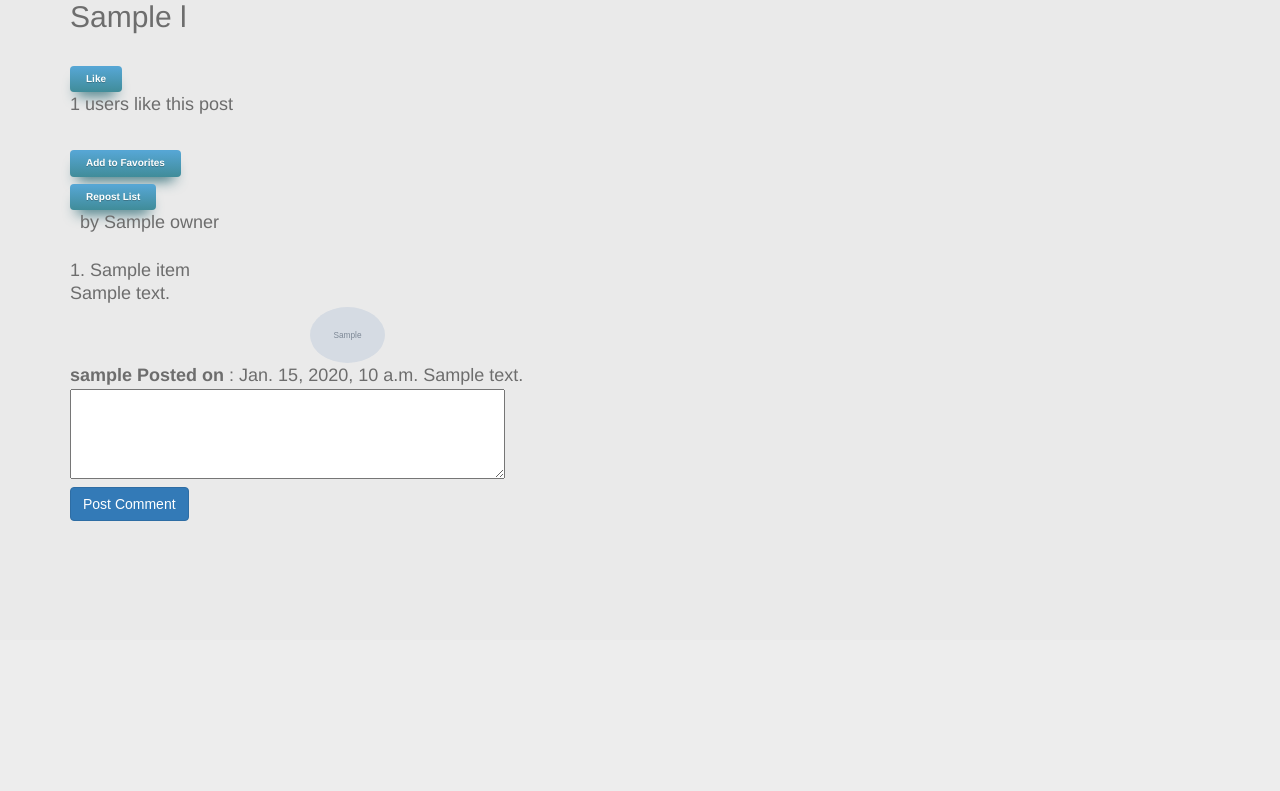
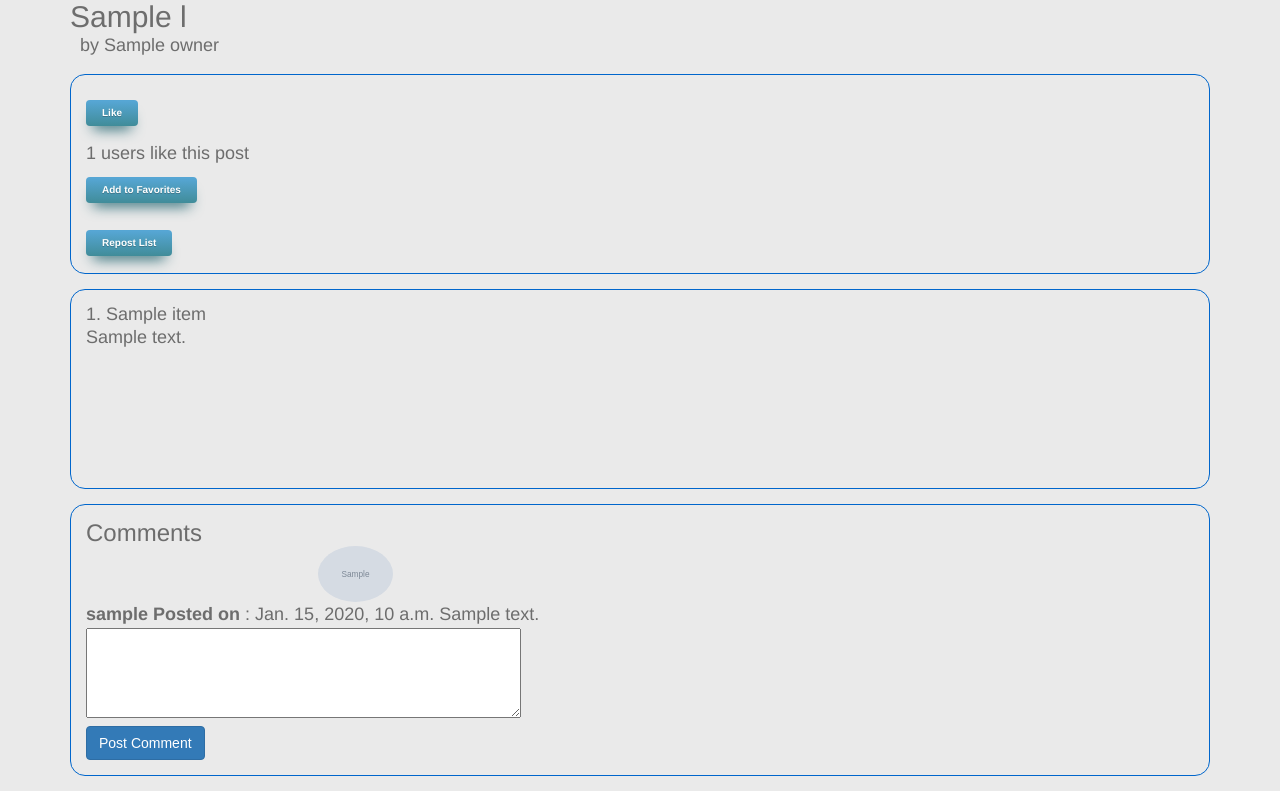
Before and after one commit to UCR-CS179-Team7/ListVerse, a Django app: template UCRList/lists/templates/lists/listdetail.html in a window 1280 px wide. Shown: the part 160-951 px from the top of the page. Before the commit the page ends 681 px from the top, so only its background shows below. Run offline with Django 3.2, Linux system fonts and the light colour scheme; the template is opened without the code that fills it: most values are stand-ins (such as "Sample title", 1, 10 or a date in 2020); grey boxes marked "Sample" are stand-in pictures; parts of the project's set-up code (start-up, migrations or seed data) failed here and were passed over; some libraries are stand-ins or nearby versions.

Commit message:
Last minute style cleanup.

```diff
--- a/UCRList/allauth/templates/account/login.html
+++ b/UCRList/allauth/templates/account/login.html
@@ -6,7 +6,7 @@
 {% block head_title %}{% trans "Sign In" %}{% endblock %}
 
 {% block content %}
-
+<div class="network-section" style="margin-left: 0;">
 <h1>{% trans "Sign In" %}</h1>
 
 {% if socialaccount.providers %}
@@ -40,5 +40,5 @@ for a {{ site_name }} account and sign in below:{% endblocktrans %}</p>
   <a class="button secondaryAction" href="{% url 'account_reset_password' %}">{% trans "Forgot Password?" %}</a>
   <button class="primaryAction" type="submit">{% trans "Sign In" %}</button>
 </form>
-
+</div>
 {% endblock %}
--- a/UCRList/allauth/templates/account/signup.html
+++ b/UCRList/allauth/templates/account/signup.html
@@ -5,6 +5,7 @@
 {% block head_title %}{% trans "Signup" %}{% endblock %}
 
 {% block content %}
+    <div class="network-section" style="margin-left: 0;">
 <h1>{% trans "Sign Up" %}</h1>
 
 <p>{% blocktrans %}Already have an account? Then please <a href="{{ login_url }}">sign in</a>.{% endblocktrans %}</p>
@@ -17,5 +18,5 @@
   {% endif %}
   <button type="submit">{% trans "Sign Up" %} &raquo;</button>
 </form>
-
+</div>
 {% endblock %}
--- a/UCRList/lists/templates/lists/hotlists.html
+++ b/UCRList/lists/templates/lists/hotlists.html
@@ -1,6 +1,6 @@
 {% extends '_layouts/base.html' %}
 {% block content %}
-<div class="trending-section">
+<div class="trending-section network-section">
     <h2 style="text-align: center; margin-bottom: 20px;">Lists Trending Right Now!</h2>
     <table style="">
         {% for l in ls|dictsortreversed:"pub_date" %}
--- a/UCRList/lists/templates/lists/listdetail.html
+++ b/UCRList/lists/templates/lists/listdetail.html
@@ -5,18 +5,17 @@
 
 <div class="list-detail-section">
     <h2> {{ l.title }} </h2>
-    <br>
-    <a href="{%url 'lists:like' slug=l.slug %}" class="login-logout-button">
+     <p style="margin-left: 10px">by <a href="{% url 'profiles:view' username=l.owner sortmethod='default'%}">{{ l.owner }}</a></p>
+    <div class="network-section" style="margin-left: 0;">
+    <a href="{%url 'lists:like' slug=l.slug %}" class="login-logout-button" style="margin: 10px 0 10px 0;">
     {% if user_likes %}
     Unlike
     {% else %}
     Like
     {% endif %}
     </a>
-    <br>
-    <p>{{ num_likes }} users like this post</p>
-    <br>
-    <a href="{%url 'lists:favorite' slug=l.slug %}" class="login-logout-button">
+    <p style="margin: 5px 0 0 0;">{{ num_likes }} users like this post</p>
+    <a href="{%url 'lists:favorite' slug=l.slug %}" class="login-logout-button" style="margin: 10px 0 20px 0;">
     {% if user_favorited %}
     Remove from favorites
     {% else %}
@@ -29,8 +28,8 @@
     Repost List
     </a>
     {% endif %}
-
-    <p style="margin-left: 10px">by <a href="{% url 'profiles:view' username=l.owner sortmethod='default'%}">{{ l.owner }}</a></p><br/>
+    </div>
+    <div class="network-section" style="margin-left: 0;">
     {% for item in l.listitem_set.all %}
         <div>
             <h4>{{ forloop.counter}}. {{ item.title }}</h4>
@@ -38,7 +37,9 @@
             {{ item.descriptionmeta |safe}}
         </div>
     {% endfor %}
-
+    </div>
+    <div class="network-section" style="margin-left: 0;">
+        <h3>Comments</h3>
     {% for comment in l.comments.all %}
         <div class="row">
           <div class="col-md-6">
@@ -61,6 +62,6 @@
                 Post Comment
             </button>
         </form>
-
+    </div>
 </div>
 {% endblock %}
--- a/UCRList/lists/templates/lists/modifylist.html
+++ b/UCRList/lists/templates/lists/modifylist.html
@@ -20,7 +20,7 @@
 {% endblock %}
 {% endblock %}
 {% block content %}
-<div class="list-detail-section">
+<div class="list-detail-section network-section">
     <div ng-app="app" ng-strict-di>
         <div ng-view>
         </div>
--- a/UCRList/profiles/forms.py
+++ b/UCRList/profiles/forms.py
@@ -46,7 +46,7 @@ class EditProfileForm(forms.Form):
     helper = FormHelper()
     helper.form_class = 'form-horizontal'
     currentAvatar = forms.CharField(widget=forms.HiddenInput(attrs={'id': 'currentAvatar', 'style': 'width: 200px;'}), max_length=200, required=False)
-    upload = forms.FileField(widget=forms.FileInput(attrs={'id': 'upload'}), label='select file for photo', required=False)
+    upload = forms.FileField(widget=forms.FileInput(attrs={'id': 'upload', 'style': 'width: 400px;'}), label='select file for photo', required=False)
     nickname = forms.CharField(widget=forms.TextInput(attrs={'style': 'width: 200px;'}), label='Nickname',
                                max_length=100, required=False)
     gender = forms.ChoiceField(widget=forms.Select(attrs={'style': 'width: 150px;'}), label='Gender', choices=GENDERS)
--- a/UCRList/profiles/templates/profiles/index.html
+++ b/UCRList/profiles/templates/profiles/index.html
@@ -75,7 +75,7 @@
 {% load friendshiptags %}
 
 {% block content %}
-<div class="profile-section">
+<div class="profile-section network-section">
     <h2 style="text-align: center">Make Changes to Your Profile</h2>
     {% if edit %}
       <p>Changes have been made</p>
--- a/UCRList/profiles/templates/profiles/pubprofile.html
+++ b/UCRList/profiles/templates/profiles/pubprofile.html
@@ -84,10 +84,9 @@
       </div>
     </div>
 
-
     {% endif %}
     <div class="col-md-12">
-      <div>
+      <div class="network-section" style="margin-left: 0;">
           <div class="btn-group" role="group" aria-label="...">
             <a class="btn btn-info" href="/profiles/view/{{profile.user.username}}/ascending">Time Ascending</a>
             <a class="btn btn-info" href="/profiles/view/{{profile.user.username}}/descending">Time Descending</a>
--- a/UCRList/stats/templates/searching/index.html
+++ b/UCRList/stats/templates/searching/index.html
@@ -22,7 +22,6 @@
       <h3>Topic of Interest: </h3>
     <!-- This is the div for the checkboxes -->
 
-    <h3>Topic of Interest: </h3>
     <div class="row">
       <div class="col-lg-4">
         <div class="checkbox">
--- a/UCRList/templates/feed.html
+++ b/UCRList/templates/feed.html
@@ -1,6 +1,6 @@
 {% extends '_layouts/base.html' %}
 {% block content %}
-    <div class="feed-section">
+    <div class="feed-section network-section">
         <h1 style="text-align: center">Lists Feed</h1>
         <div style="display: inline-block">
             <p>filter feed by</p>
@@ -41,7 +41,7 @@
         {% endfor %}
         </table>
     </div>
-    <div class="feed-section">
+    <div class="feed-section network-section">
         <h1 style="text-align: center">Recommended Lists</h1>
         <table class="table table-hover">
             <thead>
```
